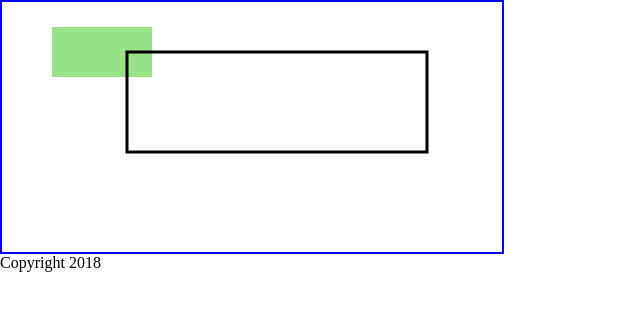
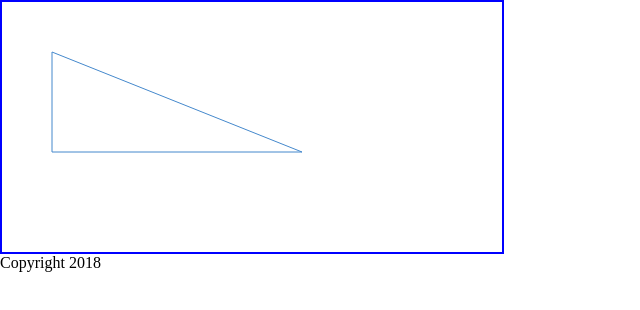
Before and after one commit to karenderrien/basesjavascript, a plain HTML site: page index.html in a window 1280 px wide. Shown: the whole page, without its empty margins (0-640 px from the left). Drawn offline with Linux system fonts and the light colour scheme.

Commit message:
add dessiner une ligne script

```diff
--- a/index.html
+++ b/index.html
@@ -25,16 +25,19 @@
 	var canvas = document.getElementById('canvas1');
 	var contexte = canvas.getContext('2d');
 
-	//Rectange plein
-	contexte.fillStyle = 'RGBa(50,200,15,0.5)';
-	contexte.fillRect(50,25,100,50);
+	contexte.strokeStyle='#48C';
 
-	//Rectangle vide
-	contexte.lineWidth="3";
-	contexte.strokeStyle='#OAA';
-	contexte.strokeRect(125,50,300,100);
+	//Coordonnées du premier point de notre triangle rectangle
+	contexte.moveTo(50,50);
+
+	//Coordonnées des lignes de notre triangle rectangle
+	contexte.lineTo(300,150);
+	contexte.lineTo(50,150);
+	contexte.lineTo(50,50);
 
 
+	//Réalisation du tracé entre nos deux points
+	contexte.stroke();
 
 </script>
 
```
Also changed, not shown: script.js (+13 -0 lines).
